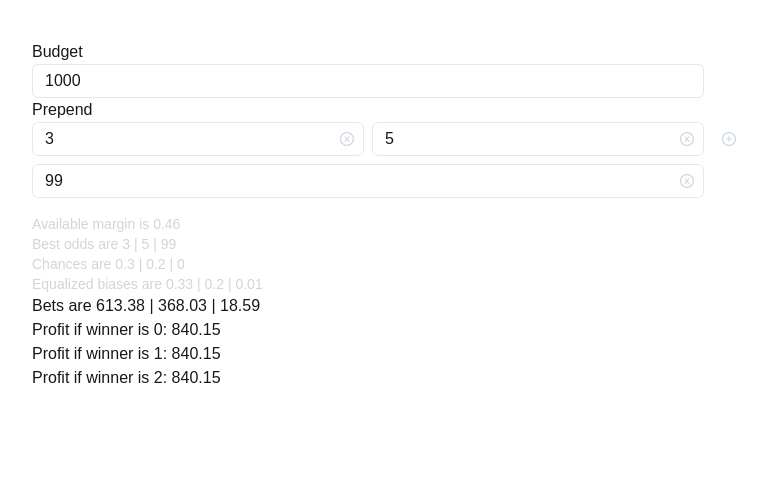
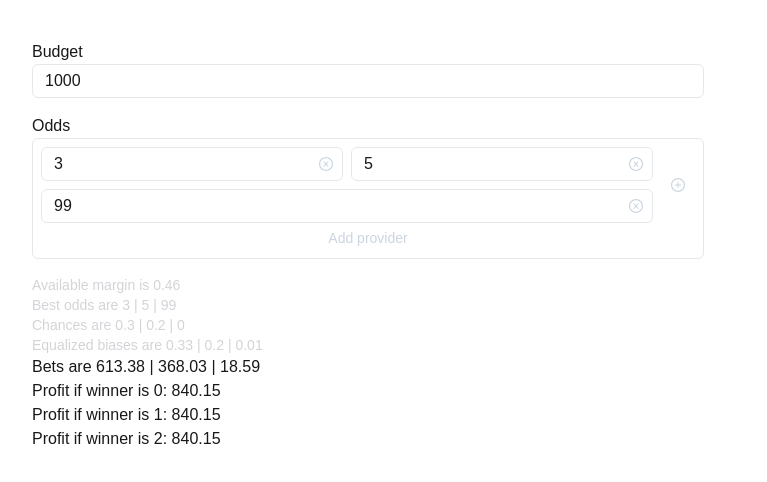
Before and after one commit to nydelic/arbitrage-calculator, a Next.js app: page / in a window 1280 px wide. Shown: the top 482 px of the page, without its empty margins (272-1039 px from the left). Built offline with nearby package versions, Linux system fonts and the light colour scheme.

Commit message:
fix: work on styles

```diff
--- a/src/components/Input.tsx
+++ b/src/components/Input.tsx
@@ -5,18 +5,18 @@ interface InputProps extends InputHTMLAttributes<HTMLInputElement> {
 }
 
 const Input = forwardRef<HTMLInputElement, InputProps>(function InputInner(
-  { label, ...inputProps },
+  { label, className, ...inputProps },
   ref
 ) {
   return (
-    <>
+    <span className={className}>
       {label && <label>{label}</label>}
       <input
         {...inputProps}
         className="border rounded-md py-1 px-3 block placeholder:text-slate-100/40 w-full"
         ref={ref}
       />
-    </>
+    </span>
   );
 });
 
--- a/src/components/arbitrage/ArbitrageForm.tsx
+++ b/src/components/arbitrage/ArbitrageForm.tsx
@@ -3,6 +3,7 @@ import { Controller, useFieldArray } from "react-hook-form";
 import { useArbitrageFormContext } from "../../hooks/useArbitrageForm";
 import Input from "../Input";
 import ArbitrageOddFields from "./ArbitrageOddFields";
+import { AiOutlineCloseCircle, AiOutlinePlusCircle } from "react-icons/ai";
 
 interface ArbitrageFormProps {}
 
@@ -27,7 +28,7 @@ function ArbitrageForm({}: ArbitrageFormProps) {
 
   return (
     <form className="mb-4">
-      <div>
+      <div className="mb-4">
         <Input
           label="Budget"
           {...register("budget", {
@@ -38,29 +39,32 @@ function ArbitrageForm({}: ArbitrageFormProps) {
           placeholder="enter budget"
         />
       </div>
+      <label>Odds</label>
+      <div className="rounded-md p-2 border mb-4">
+        <div>
           {providedOddsFields.map((providedOddsField, pIndex) => (
-        <Fragment key={providedOddsField.id}>
+            <div key={providedOddsField.id} className="mb-2 last:mb-0">
               <Controller
                 control={control}
                 name={`providedOdds.${pIndex}`}
-            render={() => (
-              <>
+                render={() => <ArbitrageOddFields providerIndex={pIndex} />}
+              />
+            </div>
+          ))}
+        </div>
+        <div className="text-center">
           <button
-                  className=""
             type="button"
+            className="text-sm my-1 text-slate-300 border border-transparent hover:text-emerald-500 hover:underline -mb-2"
             onClick={(e) => {
               e.preventDefault();
-                    prepend({ odds: [1, 2, 3] });
+              append({ odds: [1, 2, 3] });
             }}
           >
-                  Prepend
+            Add provider
           </button>
-                <ArbitrageOddFields providerIndex={pIndex} />
-              </>
-            )}
-          />
-        </Fragment>
-      ))}
+        </div>
+      </div>
     </form>
   );
 }
--- a/src/components/arbitrage/ArbitrageOddFields.tsx
+++ b/src/components/arbitrage/ArbitrageOddFields.tsx
@@ -6,9 +6,13 @@ import Input from "../Input";
 
 interface ArbitrageOddFieldsProps {
   providerIndex: number;
+  // onRemoveAll: () => void;
 }
 
-function ArbitrageOddFields({ providerIndex }: ArbitrageOddFieldsProps) {
+function ArbitrageOddFields({
+  // onRemoveAll,
+  providerIndex,
+}: ArbitrageOddFieldsProps) {
   const {
     control,
     register,
@@ -27,8 +31,8 @@ function ArbitrageOddFields({ providerIndex }: ArbitrageOddFieldsProps) {
     name: `providedOdds.${providerIndex}.odds` as any,
   });
   return (
-    <div className="relative">
-      <div className="overflow-auto">
+    <div className="relative flex">
+      <div className="overflow-auto w-full">
         <div className="flex flex-wrap -m-1">
           {providedOddFields.map((providedOddField, oIndex) => (
             <div
@@ -38,6 +42,7 @@ function ArbitrageOddFields({ providerIndex }: ArbitrageOddFieldsProps) {
               <div className="flex flex-col">
                 <div className="relative">
                   <Input
+                    // className="[&_input]:max-w-[5rem]"
                     {...register(
                       `providedOdds.${providerIndex}.odds.${oIndex}`,
                       {
@@ -73,7 +78,7 @@ function ArbitrageOddFields({ providerIndex }: ArbitrageOddFieldsProps) {
       </div>
       <button
         type="button"
-        className="block absolute left-full ml-2 top-0 p-2 text-slate-300 border border-transparent hover:text-emerald-500 hover:bg-emerald-100 rounded-md hover:border-emerald-200"
+        className="block ml-2 top-0 p-2 h-f text-slate-300 border border-transparent hover:text-emerald-500 hover:bg-emerald-100 rounded-md hover:border-emerald-200"
         onClick={(e) => {
           e.preventDefault();
           append(1);
@@ -81,6 +86,18 @@ function ArbitrageOddFields({ providerIndex }: ArbitrageOddFieldsProps) {
       >
         <AiOutlinePlusCircle />
       </button>
+      {/* <div className="flex flex-col">
+        <button
+          type="button"
+          className="block ml-2 top-0 p-2 h-f text-slate-300 border border-transparent hover:text-rose-500 hover:bg-rose-100 rounded-md hover:border-rose-200"
+          onClick={(e) => {
+            e.preventDefault();
+            onRemoveAll();
+          }}
+        >
+          <AiOutlineCloseCircle />
+        </button>
+      </div> */}
     </div>
   );
 }
```
Lines whose indentation alone changed are shown as unchanged.
